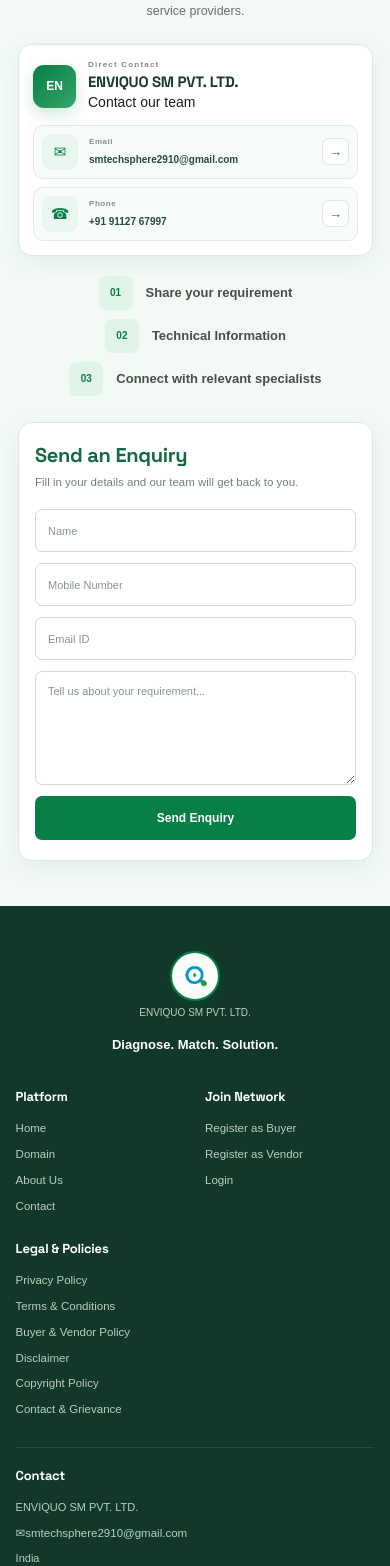
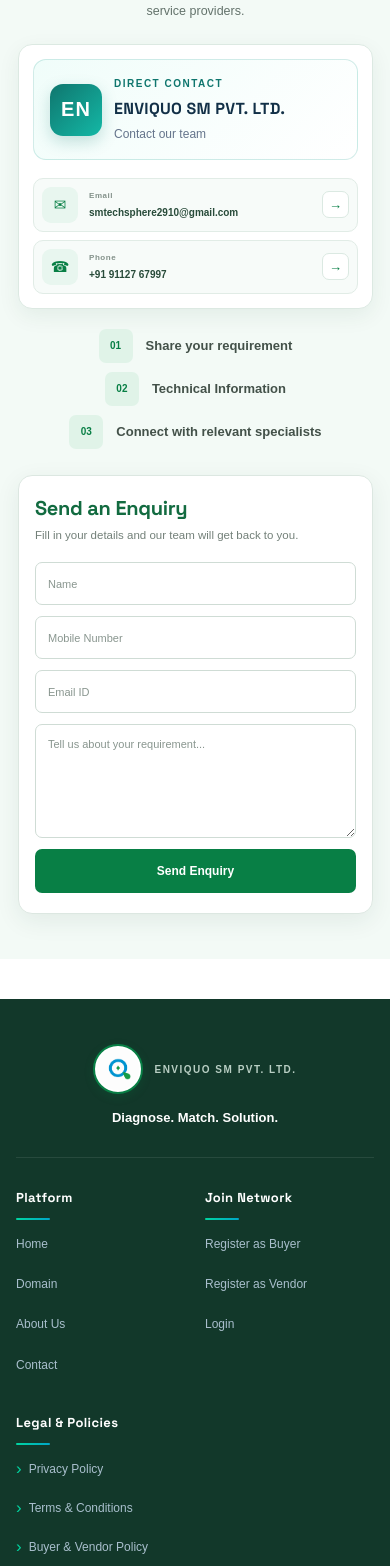
Before and after one commit to Gajanand1219/sm_tech_sphere, a React (Vite) app in the folder frontend/: page / in a window 390 px wide. Shown: the part 6582-8148 px from the top of the page. Built offline with nearby package versions, Linux system fonts and the light colour scheme; no server answers.

Commit message:
Update Home.css

```diff
--- a/frontend/src/styles/Home.css
+++ b/frontend/src/styles/Home.css
@@ -3019,8 +3019,6 @@
 
 
 
-
-
 .hero__title {
   font-size: clamp(2rem, 2vw, 2rem);
   line-height: 1.1;
@@ -3055,3 +3053,412 @@
     font-size: 0.95rem;
   }
 }
+
+
+
+
+/* Contact Company Header */
+.contact-person-top {
+  display: flex;
+  align-items: center;
+  justify-content: flex-start;
+  gap: 16px;
+  width: 100%;
+  padding: 20px 22px;
+  margin-bottom: 18px;
+  text-align: left;
+  background: linear-gradient(135deg, #f0fdfa 0%, #ffffff 100%);
+  border: 1px solid rgba(13, 148, 136, 0.18);
+  border-radius: 16px;
+  box-sizing: border-box;
+}
+
+/* EN Logo Box */
+.contact-person-avatar {
+  display: flex;
+  align-items: center;
+  justify-content: center;
+  flex-shrink: 0;
+  width: 62px;
+  height: 62px;
+  border-radius: 16px;
+  background: linear-gradient(135deg, #0f766e, #14b8a6);
+  color: #ffffff;
+  font-size: 23px;
+  font-weight: 800;
+  letter-spacing: 1px;
+  box-shadow: 0 6px 16px rgba(15, 118, 110, 0.22);
+}
+
+/* Direct Contact Label */
+.contact-person-label {
+  display: block;
+  margin-bottom: 6px;
+  color: #0f766e;
+  font-size: 11px;
+  font-weight: 800;
+  letter-spacing: 2px;
+  text-transform: uppercase;
+}
+
+/* Company Name */
+.contact-person-top h3 {
+  margin: 0;
+  color: #123047;
+  font-size: 19px;
+  font-weight: 800;
+  line-height: 1.4;
+  letter-spacing: 0.3px;
+  overflow-wrap: anywhere;
+}
+
+/* Contact Our Team */
+.contact-person-top p {
+  margin: 5px 0 0;
+  color: #64748b;
+  font-size: 13px;
+  font-weight: 500;
+  line-height: 1.5;
+}
+
+/* Mobile Responsive */
+@media (max-width: 480px) {
+  .contact-person-top {
+    gap: 12px;
+    padding: 16px;
+    border-radius: 13px;
+  }
+
+  .contact-person-avatar {
+    width: 52px;
+    height: 52px;
+    border-radius: 13px;
+    font-size: 20px;
+  }
+
+  .contact-person-label {
+    font-size: 10px;
+    letter-spacing: 1.5px;
+  }
+
+  .contact-person-top h3 {
+    font-size: 16px;
+  }
+
+  .contact-person-top p {
+    font-size: 12px;
+  }
+}
+
+
+
+/* ================================
+   ENVIQUO FOOTER
+================================ */
+
+.footer {
+  position: relative;
+  overflow: hidden;
+  margin-top: 60px;
+  padding: 58px 0 0;
+  color: #d8e4ef;
+  background:
+    radial-gradient(
+      circle at 10% 0%,
+      rgba(0, 190, 150, 0.12),
+      transparent 32%
+    ),
+    linear-gradient(135deg, #071923 0%, #0b2634 55%, #071923 100%);
+  border-top: 1px solid rgba(0, 220, 170, 0.22);
+}
+
+.footer .section-container {
+  width: min(1240px, calc(100% - 48px));
+  margin: 0 auto;
+}
+
+.footer-main {
+  display: grid;
+  grid-template-columns: 1.15fr 0.9fr 1fr 1.2fr 1.35fr;
+  gap: 30px;
+  align-items: start;
+  padding-bottom: 42px;
+}
+
+/* Brand */
+
+.footer-brand {
+  min-width: 0;
+}
+
+.footer-brand__logo {
+  display: inline-flex;
+  align-items: center;
+  gap: 11px;
+  color: #ffffff;
+  text-decoration: none;
+}
+
+.footer__logo-image {
+  display: block;
+  width: 48px;
+  height: 48px;
+  object-fit: contain;
+  flex-shrink: 0;
+}
+
+.footer-brand__logo span {
+  font-size: 23px;
+  font-weight: 800;
+  letter-spacing: 1.5px;
+  color: #ffffff;
+}
+
+.footer-brand__tagline {
+  max-width: 240px;
+  margin: 16px 0 0;
+  color: #9fb6c5;
+  font-size: 13px;
+  line-height: 1.9;
+}
+
+/* Footer columns */
+
+.footer-column {
+  display: flex;
+  flex-direction: column;
+  align-items: flex-start;
+  min-width: 0;
+}
+
+.footer-column h4 {
+  position: relative;
+  margin: 0 0 22px;
+  padding-bottom: 12px;
+  color: #ffffff;
+  font-size: 14px;
+  font-weight: 750;
+  letter-spacing: 0.4px;
+}
+
+.footer-column h4::after {
+  position: absolute;
+  bottom: 0;
+  left: 0;
+  width: 34px;
+  height: 2px;
+  content: "";
+  border-radius: 5px;
+  background: linear-gradient(90deg, #00d5a0, #00a6c8);
+}
+
+.footer-column > a:not(.footer-brand__logo) {
+  display: inline-flex;
+  align-items: flex-start;
+  gap: 7px;
+  max-width: 100%;
+  margin: 0 0 13px;
+  color: #a9bfcd;
+  font-size: 13px;
+  line-height: 1.65;
+  text-decoration: none;
+  overflow-wrap: anywhere;
+  transition:
+    color 0.25s ease,
+    transform 0.25s ease;
+}
+
+.footer-column > a:not(.footer-brand__logo):hover {
+  color: #35e0b3;
+  transform: translateX(3px);
+}
+
+/* Legal links */
+
+.footer-legal {
+  padding-left: 4px;
+}
+
+.footer-legal > a::before {
+  content: "›";
+  color: #00d5a0;
+  font-size: 17px;
+  line-height: 1.2;
+  flex-shrink: 0;
+}
+
+.footer-legal > a {
+  margin-bottom: 11px !important;
+}
+
+/* Contact */
+
+.footer-contact__company {
+  margin: 0 0 13px;
+  color: #dce9f0;
+  font-size: 13px;
+  font-weight: 650;
+  line-height: 1.7;
+}
+
+.footer-column .footer-contact__email {
+  display: flex;
+  align-items: flex-start;
+  gap: 8px;
+  color: #52d9b6;
+  text-decoration: none;
+  overflow-wrap: anywhere;
+}
+
+.footer-column .footer-contact__email:hover {
+  color: #ffffff;
+}
+
+.footer-contact__icon {
+  flex-shrink: 0;
+}
+
+.footer-contact__country {
+  margin: 0;
+  color: #9fb6c5;
+  font-size: 13px;
+  line-height: 1.8;
+}
+
+/* Bottom bar */
+
+.footer-bottom {
+  display: flex;
+  align-items: center;
+  justify-content: space-between;
+  flex-wrap: wrap;
+  gap: 12px 24px;
+  padding: 20px 0;
+  border-top: 1px solid rgba(255, 255, 255, 0.1);
+  color: #91a9b8;
+  font-size: 12px;
+  line-height: 1.8;
+}
+
+.footer-bottom span {
+  overflow-wrap: anywhere;
+}
+
+/* Tablet */
+
+@media (max-width: 1100px) {
+  .footer-main {
+    grid-template-columns: repeat(3, minmax(0, 1fr));
+    gap: 34px 28px;
+  }
+
+  .footer-brand {
+    grid-column: span 1;
+  }
+}
+
+/* Mobile */
+
+@media (max-width: 700px) {
+  .footer {
+    margin-top: 40px;
+    padding-top: 38px;
+  }
+
+  .footer .section-container {
+    width: calc(100% - 32px);
+  }
+
+  .footer-main {
+    grid-template-columns: repeat(2, minmax(0, 1fr));
+    gap: 30px 20px;
+    padding-bottom: 30px;
+  }
+
+  .footer-brand {
+    grid-column: 1 / -1;
+    padding-bottom: 22px;
+    border-bottom: 1px solid rgba(255, 255, 255, 0.09);
+  }
+
+  .footer__logo-image {
+    width: 42px;
+    height: 42px;
+  }
+
+  .footer-brand__logo span {
+    font-size: 21px;
+  }
+
+  .footer-brand__tagline {
+    max-width: 300px;
+    margin-top: 10px;
+    font-size: 13px;
+  }
+
+  .footer-column h4 {
+    margin-bottom: 17px;
+    font-size: 13px;
+    line-height: 1.5;
+  }
+
+  .footer-column > a:not(.footer-brand__logo) {
+    margin-bottom: 12px;
+    font-size: 12px;
+    line-height: 1.7;
+  }
+
+  .footer-legal {
+    padding-left: 0;
+  }
+
+  .footer-contact__company,
+  .footer-contact__country {
+    font-size: 12px;
+  }
+
+  .footer-column .footer-contact__email {
+    font-size: 12px;
+    line-height: 1.7;
+  }
+
+  .footer-bottom {
+    align-items: flex-start;
+    flex-direction: column;
+    gap: 7px;
+    padding: 17px 0 22px;
+    font-size: 11px;
+  }
+}
+
+/* Small phones */
+
+@media (max-width: 380px) {
+  .footer .section-container {
+    width: calc(100% - 24px);
+  }
+
+  .footer-main {
+    gap: 26px 12px;
+  }
+
+  .footer-column h4 {
+    font-size: 12px;
+  }
+
+  .footer-column > a:not(.footer-brand__logo) {
+    font-size: 11px;
+  }
+
+  .footer-brand__logo span {
+    font-size: 19px;
+  }
+}
+
+/* Respect reduced motion */
+
+@media (prefers-reduced-motion: reduce) {
+  .footer-column > a:not(.footer-brand__logo) {
+    transition: none;
+  }
+}
```
